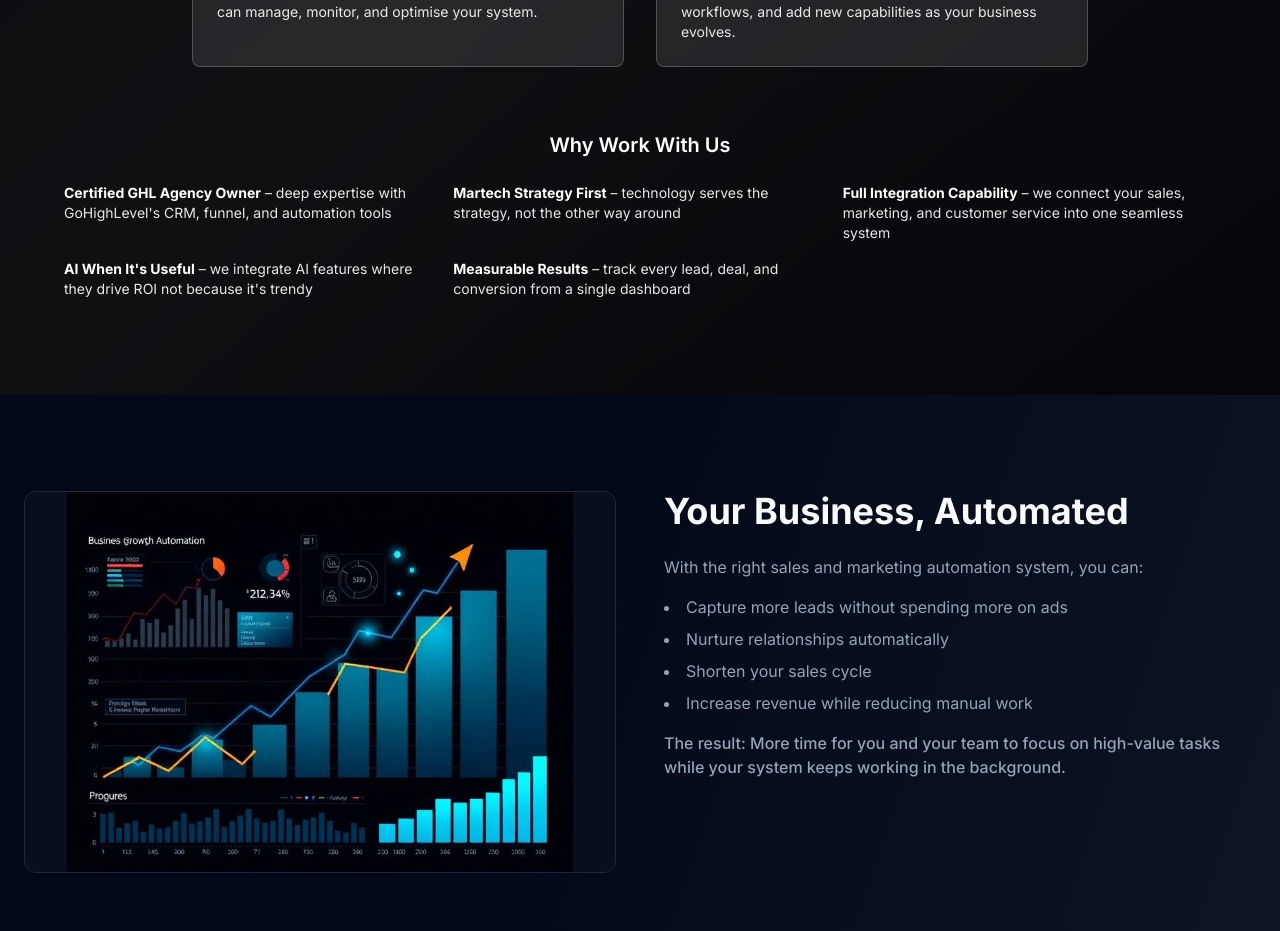
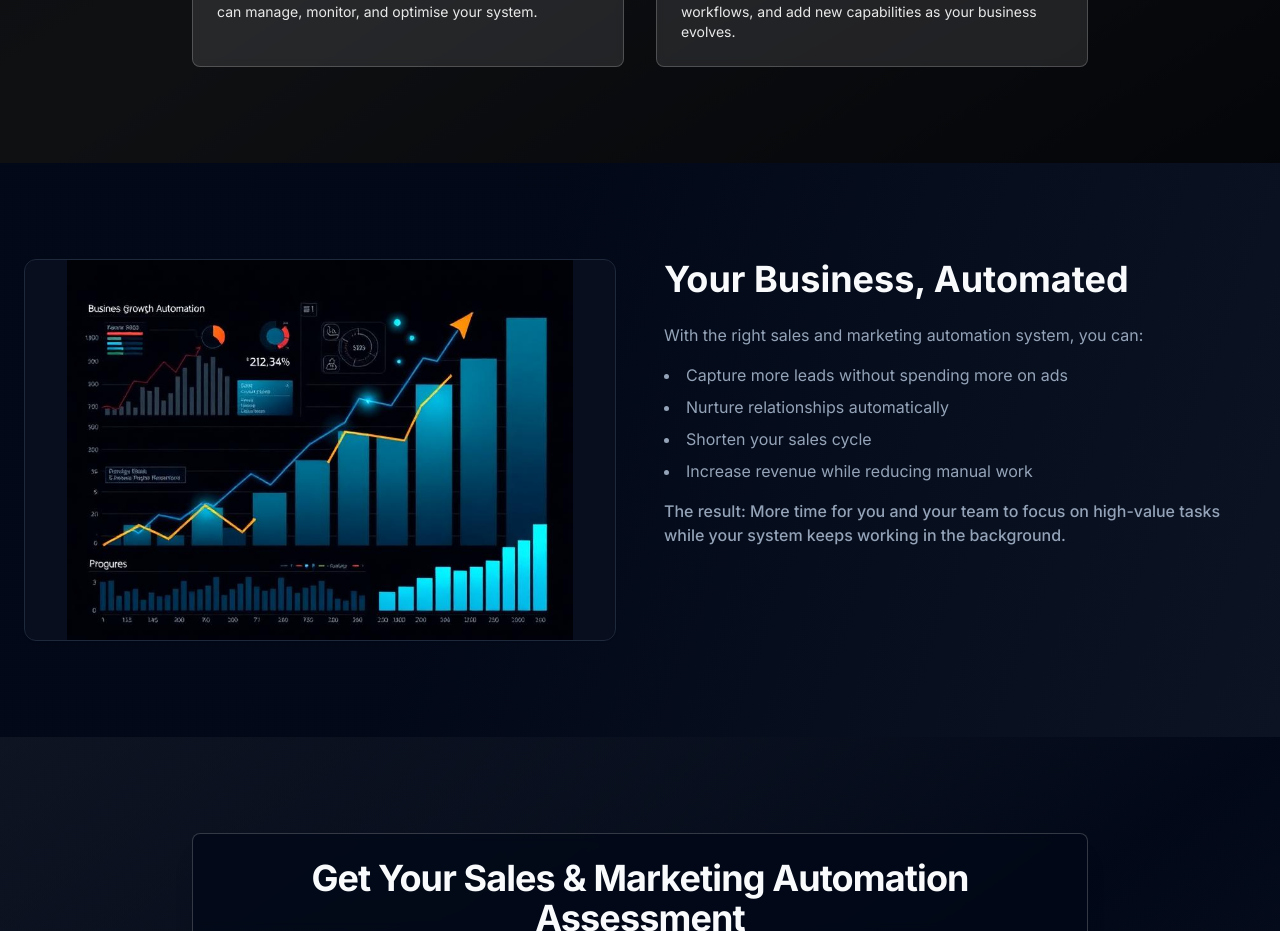
Before and after one commit to ATSUK-23/ats-website, a React (Vite) app: page /sales-funnel-automation in a window 1280 px wide. Shown: the part 1840-2771 px from the top of the page. Built offline with nearby package versions, Linux system fonts and the light colour scheme.

Commit message:
Remove 'Why Work With Us' section
Removed the 'Why Work With Us' section from the Sales Funnel Automation page. Confirmed that the form on the page is posting data to the 'SFA-list' table in Supabase.

```diff
--- a/src/pages/SalesFunnelAutomation.tsx
+++ b/src/pages/SalesFunnelAutomation.tsx
@@ -135,28 +135,6 @@ Without automation, that's impossible to deliver at scale.</p>
                   </div>
                 </div>
               </div>
-
-              {/* Why Work With Us Section */}
-              <div className="mt-12 md:mt-16">
-                <h3 className="font-semibold text-white text-xl mb-6 text-center">Why Work With Us</h3>
-                <div className="grid grid-cols-1 md:grid-cols-2 lg:grid-cols-3 gap-4">
-                  <div className="text-white/90 text-sm">
-                    <strong className="text-white">Certified GHL Agency Owner</strong> – deep expertise with GoHighLevel's CRM, funnel, and automation tools
-                  </div>
-                  <div className="text-white/90 text-sm">
-                    <strong className="text-white">Martech Strategy First</strong> – technology serves the strategy, not the other way around
-                  </div>
-                  <div className="text-white/90 text-sm">
-                    <strong className="text-white">Full Integration Capability</strong> – we connect your sales, marketing, and customer service into one seamless system
-                  </div>
-                  <div className="text-white/90 text-sm">
-                    <strong className="text-white">AI When It's Useful</strong> – we integrate AI features where they drive ROI not because it's trendy
-                  </div>
-                  <div className="text-white/90 text-sm">
-                    <strong className="text-white">Measurable Results</strong> – track every lead, deal, and conversion from a single dashboard
-                  </div>
-                </div>
-              </div>
             </div>
           </div>
         </section>
```
